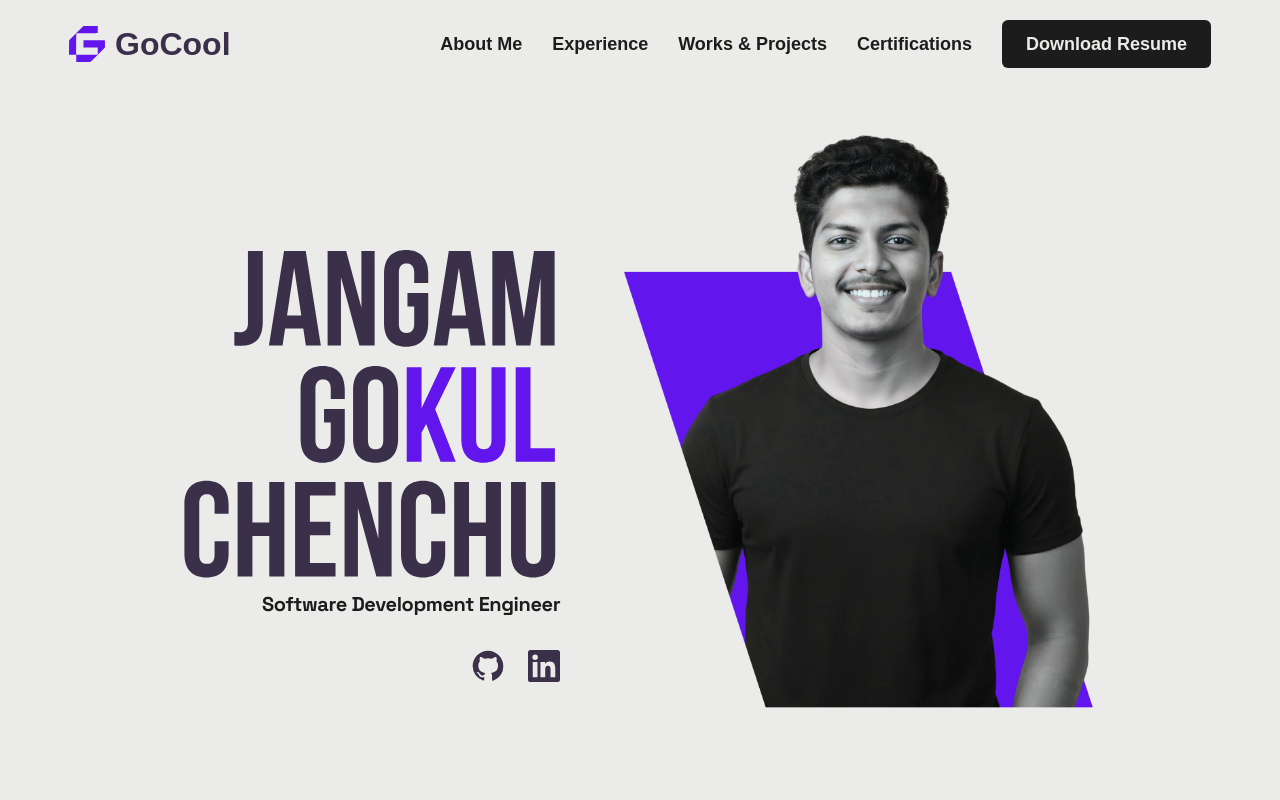
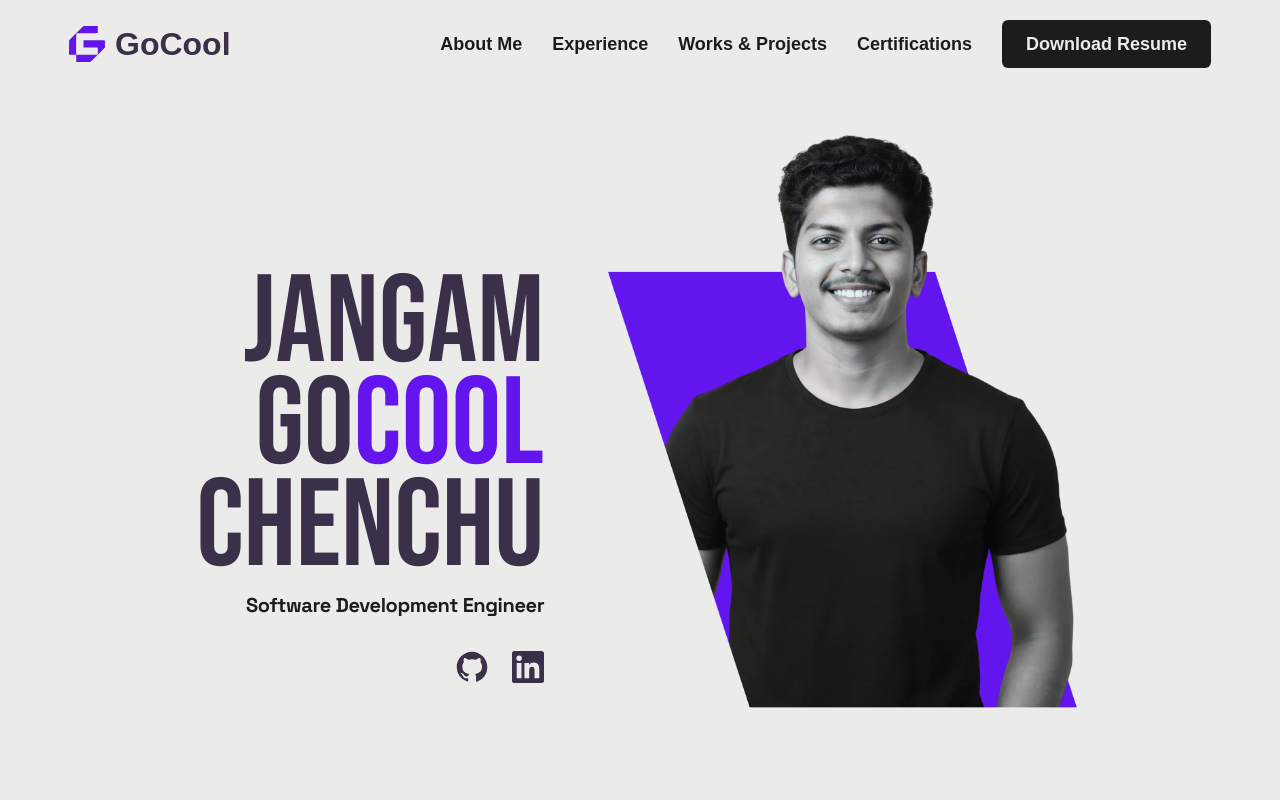
Before and after one commit to chenchugokuljangam13/chenchugokuljangam13.github.io, a React (Vite) app: page / in a window 1280 px wide. Shown: the top 800 px of the page. Built offline with nearby package versions, Linux system fonts and the light colour scheme; a web font is replaced by a local one.

Commit message:
Updated text model

```diff
--- a/src/components/Hero.jsx
+++ b/src/components/Hero.jsx
@@ -1,7 +1,6 @@
 import { GithubIcon, LinkedinIcon } from './Icons.jsx'
 import { LINKS } from '../data.js'
 import composite from '../assets/hero/composite.png'
-import nameArt from '../assets/hero/name.svg'
 
 export default function Hero() {
   return (
@@ -21,16 +20,31 @@ export default function Hero() {
 
       <div className="mx-auto flex w-full max-w-page flex-col items-center justify-center gap-10 md:flex-row md:justify-center md:gap-12 lg:gap-16">
         {/* Name + role — right-aligned, to the left of the portrait, nudged down */}
-        <div className="order-2 flex flex-col items-center gap-8 md:order-1 md:mt-24 md:items-end">
+        <div className="order-2 flex flex-col items-center gap-8 md:order-1 md:mt-[120px] md:items-end">
           <div className="flex flex-col items-center gap-3 md:items-end">
-            {/* Exact Figma name lettering (SVG → pixel-perfect, font-independent) */}
+            {/* Name lettering — live Bebas text so "KUL" can slide to "COOL" */}
             <h1 className="sr-only">Jangam Gokul Chenchu</h1>
-            <img
-              src={nameArt}
-              alt="Jangam Gokul Chenchu"
+            <div
               aria-hidden="true"
-              className="w-[220px] sm:w-[260px] lg:w-[340px] xl:w-[380px]"
-            />
+              className="flex flex-col items-center font-bebas leading-[0.82] tracking-wide text-slate md:items-end"
+            >
+              <span className="text-[72px] sm:text-[84px] lg:text-[108px] xl:text-[124px]">
+                JANGAM
+              </span>
+              <span className="flex items-end text-[72px] sm:text-[84px] lg:text-[108px] xl:text-[124px]">
+                GO
+                <span className="relative inline-block h-[0.82em] overflow-hidden animate-wordwidth">
+                  <span className="flex flex-col items-start leading-[0.82] text-purple animate-wordswap">
+                    <span>KUL</span>
+                    <span>COOL</span>
+                    <span>KUL</span>
+                  </span>
+                </span>
+              </span>
+              <span className="text-[72px] sm:text-[84px] lg:text-[108px] xl:text-[124px]">
+                CHENCHU
+              </span>
+            </div>
 
             <p className="font-space text-lg font-bold tracking-[-0.02em] text-ink md:text-xl">
               Software Development Engineer
--- a/tailwind.config.js
+++ b/tailwind.config.js
@@ -27,10 +27,22 @@ export default {
           '0%': { transform: 'translateX(0)' },
           '100%': { transform: 'translateX(-50%)' },
         },
+        wordswap: {
+          '0%, 42%': { transform: 'translateY(-1.64em)' },
+          '50%, 92%': { transform: 'translateY(-0.82em)' },
+          '100%': { transform: 'translateY(0)' },
+        },
+        wordwidth: {
+          '0%, 42%': { width: '1.164em' },
+          '50%, 92%': { width: '1.536em' },
+          '100%': { width: '1.164em' },
+        },
       },
       animation: {
         marquee: 'marquee 30s linear infinite',
         'marquee-fast': 'marquee 20s linear infinite',
+        wordswap: 'wordswap 4s ease-in-out infinite',
+        wordwidth: 'wordwidth 4s ease-in-out infinite',
       },
     },
   },
```
